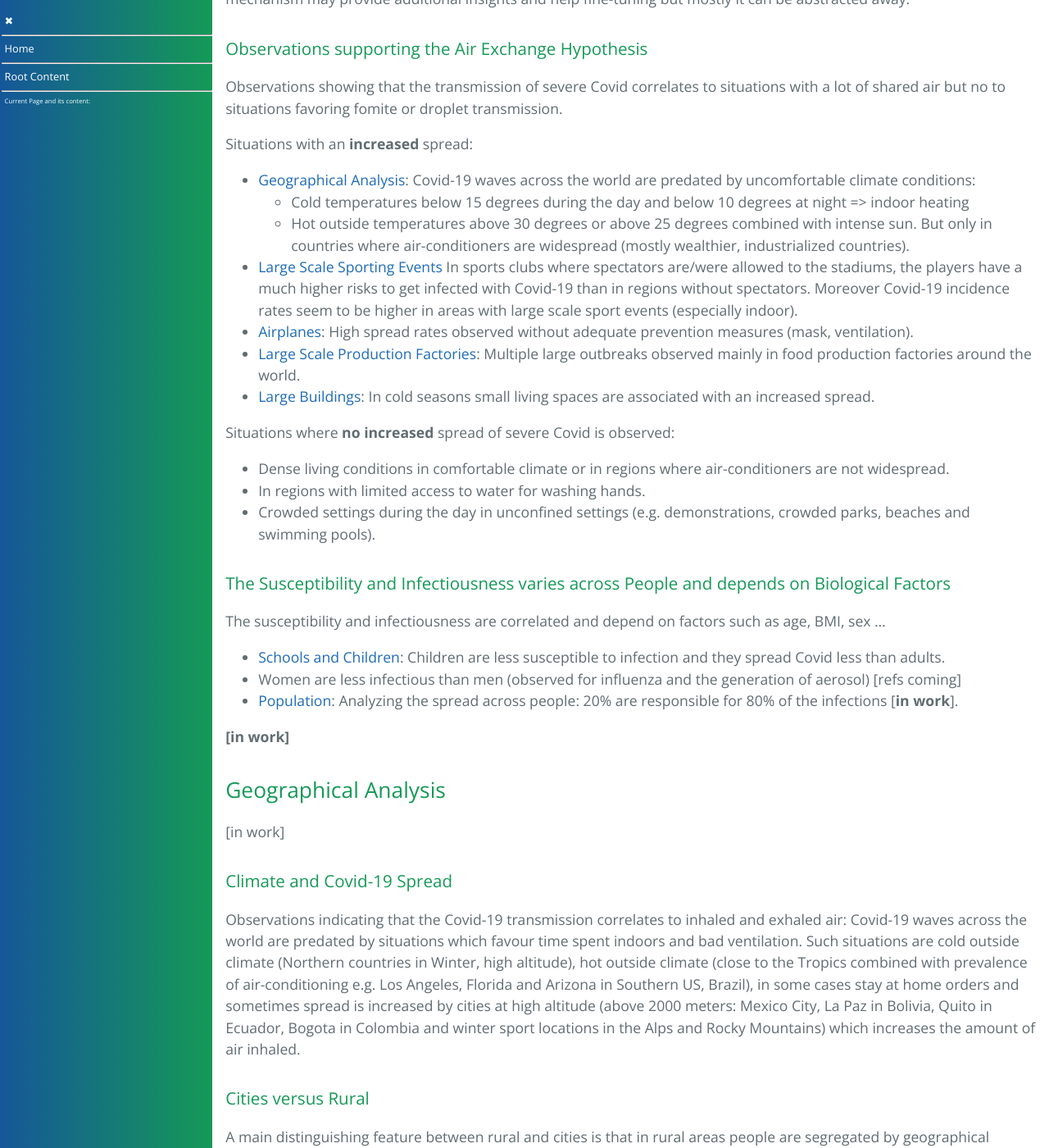
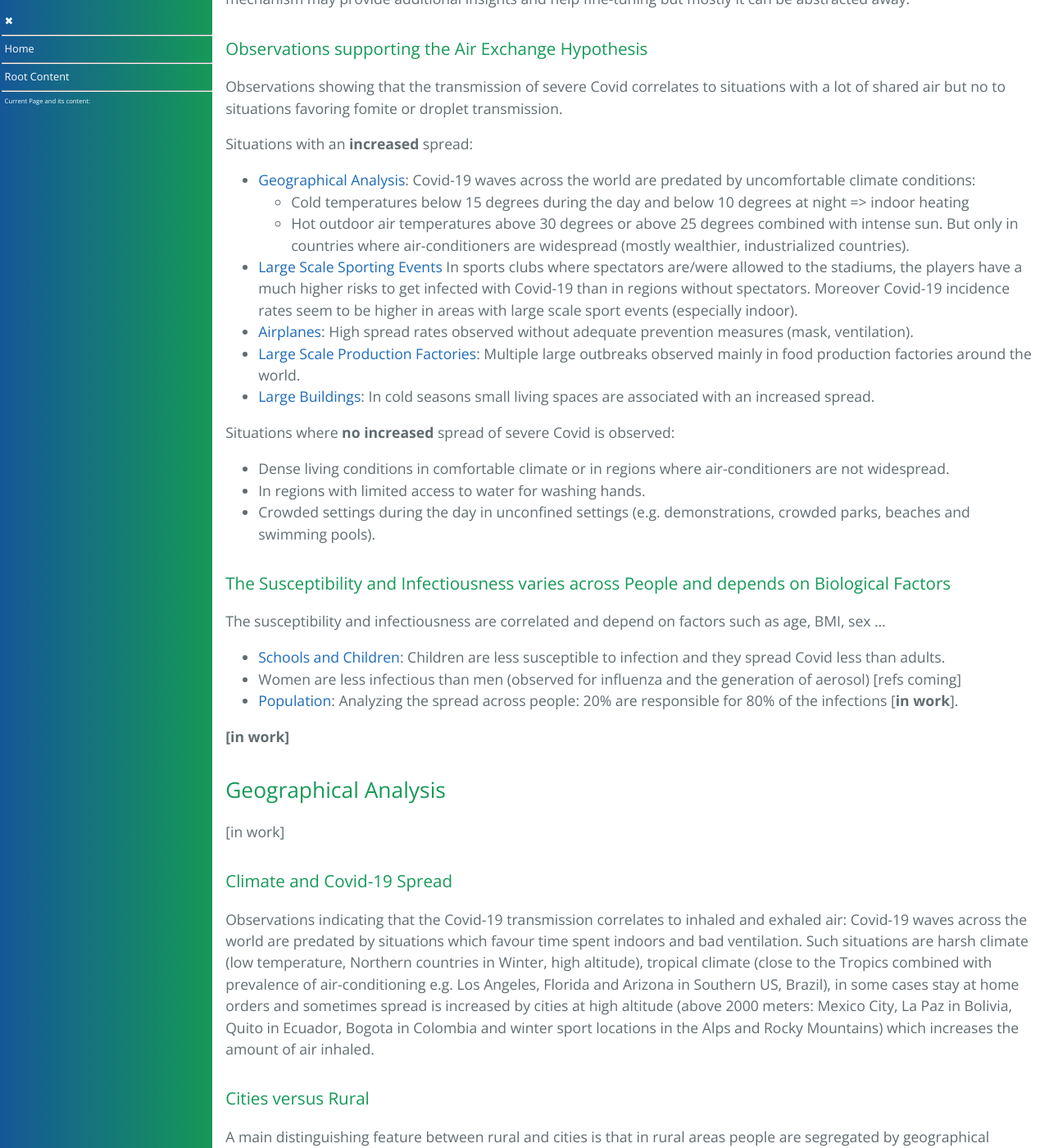
Before and after one commit to forestgrape/coronavirus, a Jekyll site: the page built from 5_epidemiological/spread_analyses.md, in a window 1280 px wide and 1400 px high, scrolled down 1664 px. Shown: the whole window at 82% size. Built offline with Jekyll 4.4.1, drawn with Linux system fonts in a browser that asks for light colours; our own code applies the rules of GitHub Pages for plain Markdown files; some of the changed text lies outside the part shown.

Commit message:
outside->outdoors

```diff
--- a/5_epidemiological/spread_analyses.md
+++ b/5_epidemiological/spread_analyses.md
@@ -54,7 +54,7 @@
 Situations with an **increased** spread:
 * [Geographical Analysis](#geographical-analysis): Covid-19 waves across the world are predated by uncomfortable climate conditions:
   * Cold temperatures below 15 degrees during the day and below 10 degrees at night => indoor heating
-  * Hot outside temperatures above 30 degrees or above 25 degrees combined with intense sun. But only in countries where air-conditioners are widespread (mostly wealthier, industrialized countries).
+  * Hot outdoor air temperatures above 30 degrees or above 25 degrees combined with intense sun. But only in countries where air-conditioners are widespread (mostly wealthier, industrialized countries).
 * [Large Scale Sporting Events](#large-scale-sporting-events) In sports clubs where spectators are/were allowed to the stadiums, the players have a much higher risks to get infected with Covid-19 than in regions without spectators. Moreover Covid-19 incidence rates seem to be higher in areas with large scale sport events (especially indoor).
 * [Airplanes](#airplanes): High spread rates observed without adequate prevention measures (mask, ventilation).
 * [Large Scale Production Factories](#large-scale-production-factories): Multiple large outbreaks observed mainly in food production factories around the world.
@@ -79,7 +79,7 @@
 [in work]
 
 ### Climate and Covid-19 Spread
-Observations indicating that the Covid-19 transmission correlates to inhaled and exhaled air:  Covid-19 waves across the world are predated by situations which favour time spent indoors and bad ventilation. Such situations are cold outside climate (Northern countries in Winter, high altitude), hot outside climate (close to the  Tropics combined with prevalence of air-conditioning e.g. Los Angeles, Florida and Arizona in Southern US, Brazil), in some cases stay at home orders and sometimes spread is increased by cities at high altitude (above 2000 meters: Mexico City, La Paz in Bolivia, Quito in Ecuador, Bogota in Colombia and winter sport locations in the Alps and Rocky Mountains) which increases the amount of air inhaled.
+Observations indicating that the Covid-19 transmission correlates to inhaled and exhaled air:  Covid-19 waves across the world are predated by situations which favour time spent indoors and bad ventilation. Such situations are harsh climate (low temperature, Northern countries in Winter, high altitude), tropical climate (close to the  Tropics combined with prevalence of air-conditioning e.g. Los Angeles, Florida and Arizona in Southern US, Brazil), in some cases stay at home orders and sometimes spread is increased by cities at high altitude (above 2000 meters: Mexico City, La Paz in Bolivia, Quito in Ecuador, Bogota in Colombia and winter sport locations in the Alps and Rocky Mountains) which increases the amount of air inhaled.
 
 
 <!--
```
Also changed, not shown: other parts of 5_epidemiological/spread_analyses.md (+1 -1 lines).
